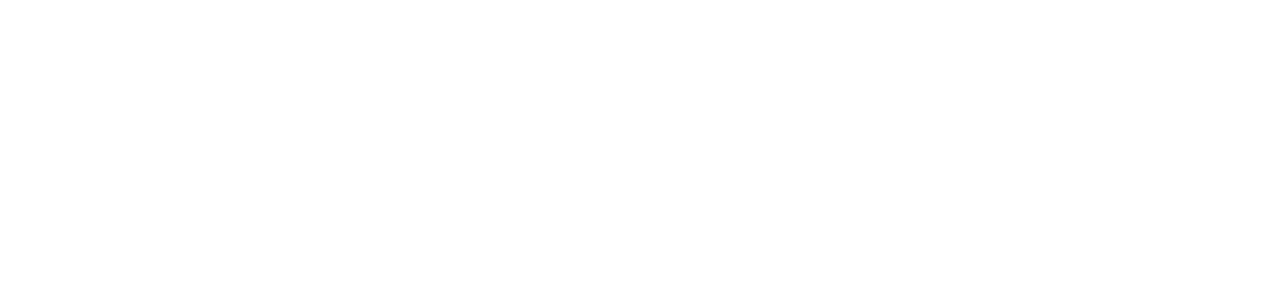
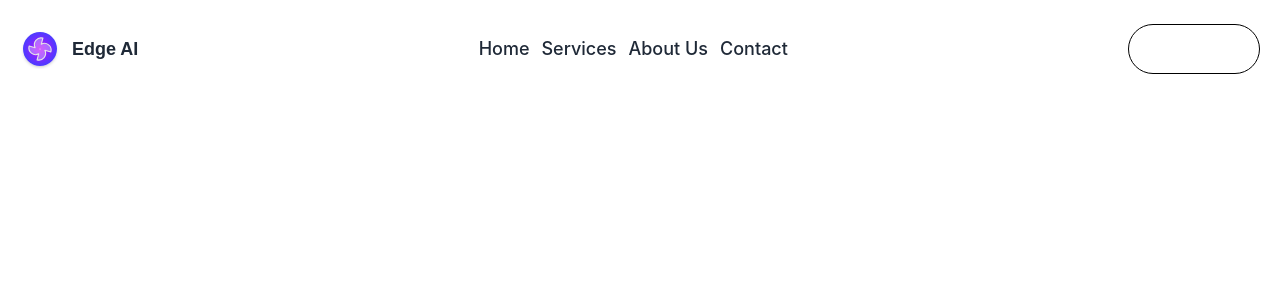
Before and after one commit to AadityaRJ01/Landing-Page, a React (Vite) app: page / in a window 1280 px wide. Shown: the top 300 px of the page. Built offline with nearby package versions, Linux system fonts and the light colour scheme.

Commit message:
Created Navbar

```diff
--- a/src/components/elements/Navbar.tsx
+++ b/src/components/elements/Navbar.tsx
@@ -1,5 +1,44 @@
+import { Container } from "../shared/Container";
+import { NavItem } from "../shared/NavItem";
+import { BtnLink } from "../shared/BtnLink";
+import logo from "/assets/icon.svg";
+const navItems = [
+    { href: "#", label: "Home" },
+    { href: "services", label: "Services" },
+    { href: "about-us", label: "About Us" },
+    { href: "contact", label: "Contact" },
+];
 
+export const Navbar = () => {
+    return <header className="absolute inset-x-0 top-0 z-50 py-6">
+        {""}
+        <Container>
+            <nav className="w-full flex justify-betweengap-6 relative">
+                {/* {Logo} */}
+                <div className="min-w-max inline-flex relative">
+                    <a href="/" className="flex relative items-center gap-3">
+                        <img src={logo} alt="Edge-AI-Logo" className="w-10 h-10" />
+                        <div className="inline-flex text-lg font-semibold text-heading-2">
+                            Edge AI
+                        </div>
+                    </a>
 
-export const Navbar = ()=>{
-    return <></>;
+                </div>
+
+                <div className="flex flex-col lg:flex-row w-full lg:justify-between lg:items-center absolute top-full left-0 lg:static lg:top-0 bg-body lg:bg-transparent border-x-box-border lg:border-x-0 lg:h-auto h-0 overflow-hidden">
+                    <ul className="border-t border-box-border lg:border-t-0 px-6 lg:px-0 pt-6 lg:pt-0 flex font-sans lf:flex-row gap-y-4 gap-x-3 text-lg text-heading-2 w-full lg:justify-center lg:items-center">
+                        {navItems.map((item, key) => (
+                            <NavItem href={item.href} text={item.label} key={key} />
+                        ))}
+                    </ul>
+                    <div className="lg:min-w-max flex items-center sm:w-max w-full pb-6 lg:pb-0 border-b border-box-border lg:border-0 px-6 lg:px-0">
+                        <BtnLink text="Get Started" href="#cta" classname=""/>
+
+                    </div>
+
+                </div>
+
+            </nav>
+        </Container>
+    </header>;
 };
--- /dev/null
+++ b/src/components/shared/BtnLink.tsx
@@ -0,0 +1,16 @@
+interface BtnLinkProps {
+  href: string;
+  text: string;
+  className?: string;
+}
+
+export const BtnLink = ({ href, text, className = "" }: BtnLinkProps) => {
+  return (
+    <a
+      href={href}
+      className={`px-6 py-3 rounded-full outline-none relative overflow-hidden border dark:bg-violet-600 cursor-pointer ${className}`}
+    >
+      <span className="relative z-10 text-white"> {text}</span>
+    </a>
+  );
+};
--- /dev/null
+++ b/src/components/shared/Container.tsx
@@ -0,0 +1,14 @@
+interface ContainerProps {
+  children: React.ReactNode;
+  className?: string;
+}
+
+export const Container = ({ children, className = "" }: ContainerProps) => {
+  return (
+    <div
+      className={`mx-auto max-w-7xl w-full px-5 sm:px-8 md:px-14 lg:px-5  ${className}`}
+    >
+      {children}
+    </div>
+  );
+};
--- /dev/null
+++ b/src/components/shared/NavItem.tsx
@@ -0,0 +1,17 @@
+interface NavItemProps {
+  href: string;
+  text: string;
+}
+
+export const NavItem = ({ href, text }: NavItemProps) => {
+  return (
+    <li>
+      <a
+        href={href}
+        className="duration-300 font-medium ease-linear hover:text-primary py-3"
+      >
+        {text}
+      </a>
+    </li>
+  );
+};
```
